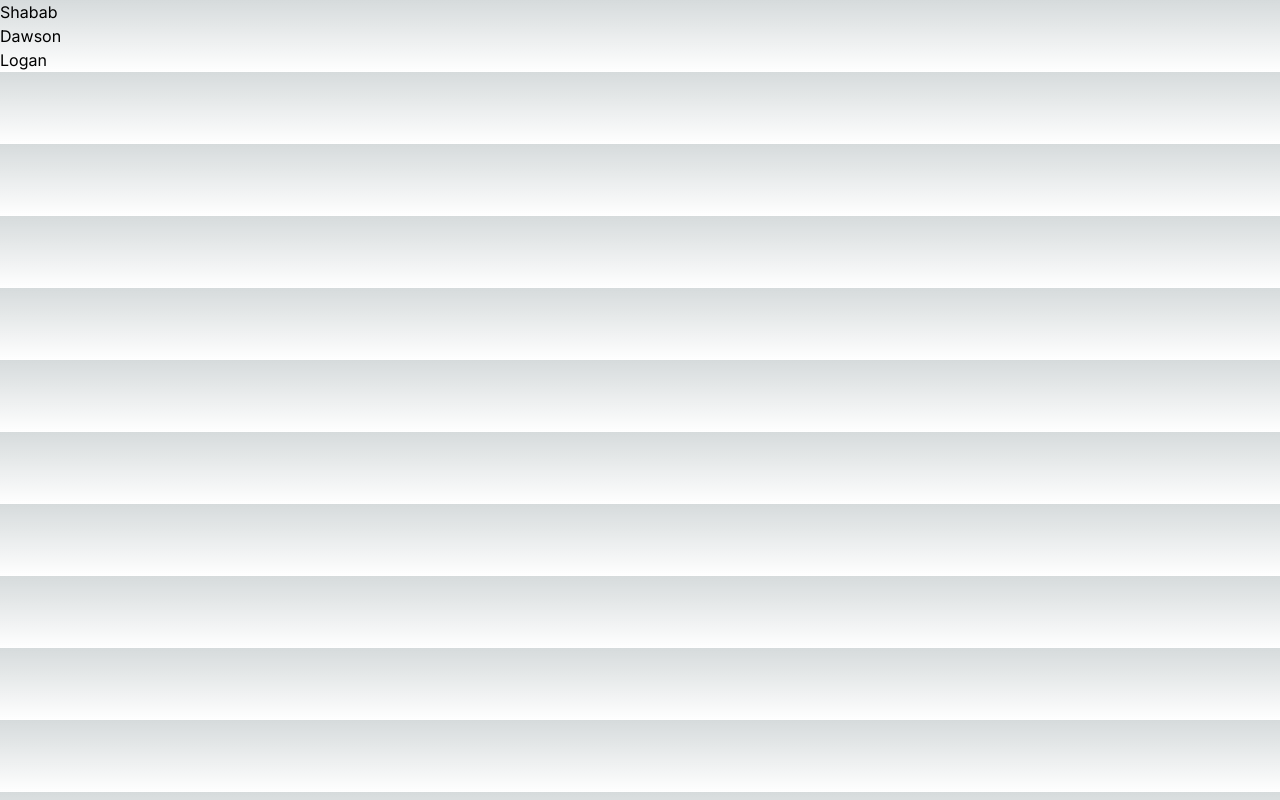
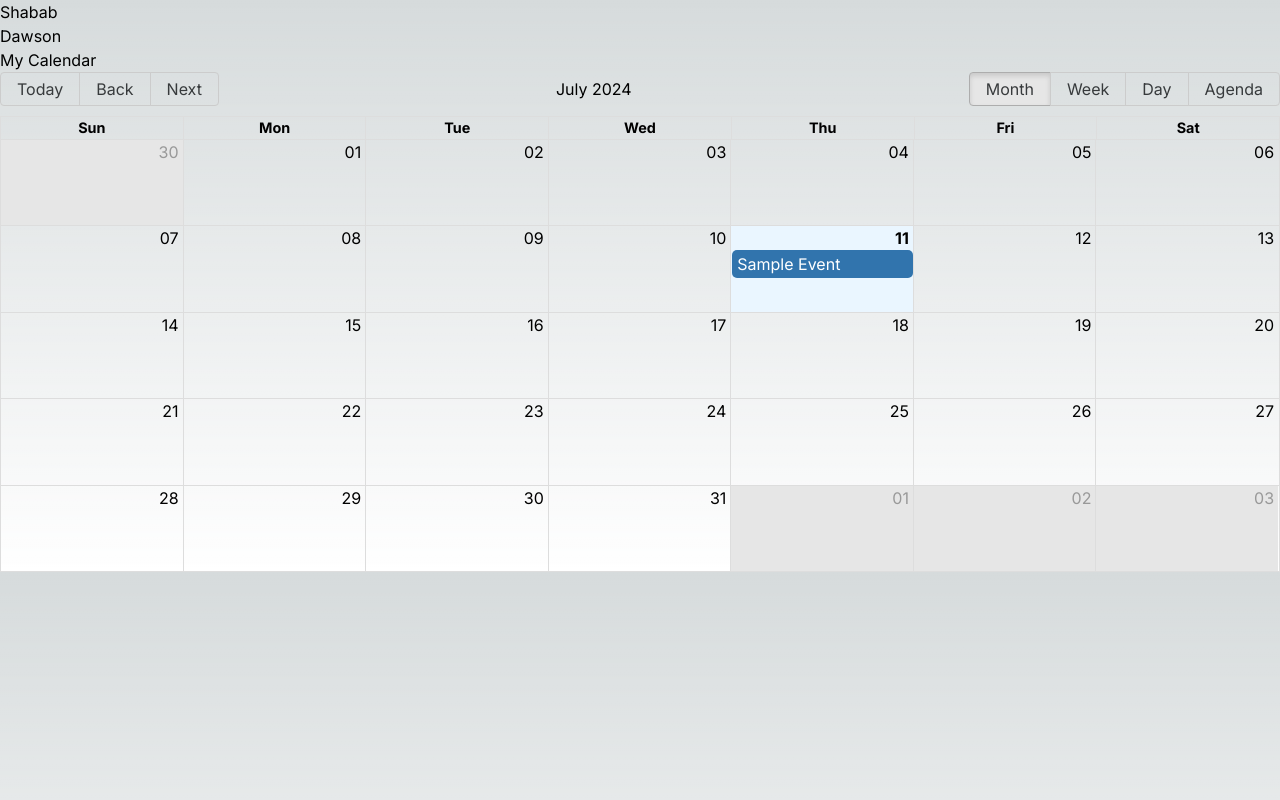
Before and after one commit to fossenier/codedex, a Next.js app in the folder codedex/: page / in a window 1280 px wide. Built offline with nearby package versions, Linux system fonts and the light colour scheme.

Commit message:
feat: add calendar

```diff
--- /dev/null
+++ b/codedex/app/components/Calendar.tsx
@@ -0,0 +1,27 @@
+import 'react-big-calendar/lib/css/react-big-calendar.css';
+
+import moment from 'moment';
+import React, { useEffect, useState } from 'react';
+import { Calendar, momentLocalizer } from 'react-big-calendar';
+
+const localizer = momentLocalizer(moment);
+
+interface MyCalendarProps {
+  events: Array<{ title: string; start: Date; end: Date }>;
+}
+
+const MyCalendar: React.FC<MyCalendarProps> = ({ events }) => {
+  return (
+    <div>
+      <Calendar
+        localizer={localizer}
+        events={events}
+        startAccessor="start"
+        endAccessor="end"
+        style={{ height: 500 }}
+      />
+    </div>
+  );
+};
+
+export default MyCalendar;
--- a/codedex/app/components/Logan.tsx
+++ b/codedex/app/components/Logan.tsx
@@ -1,9 +1,26 @@
-import React from 'react';
+import React, { useEffect, useState } from 'react';
 
-const Logan = () => {
+import MyCalendar from '../components/Calendar';
+
+const Index: React.FC = () => {
+  const [events, setEvents] = useState<Array<{ title: string; start: Date; end: Date }>>([]);
+
+  useEffect(() => {
+    setEvents([
+      {
+        title: 'Sample Event',
+        start: new Date(),
+        end: new Date(),
+      },
+    ]);
+  }, []);
+
   return (
-    <div>Logan</div>
-  )
-}
+    <div>
+      <h1>My Calendar</h1>
+      <MyCalendar events={events} />
+    </div>
+  );
+};
 
-export default Logan
+export default Index;
--- a/codedex/tsconfig.json
+++ b/codedex/tsconfig.json
@@ -20,7 +20,8 @@
     ],
     "paths": {
       "@/*": ["./*"]
-    }
+    },
+    "typeRoots": ["./node_modules/@types", "./src/types"]
   },
   "include": ["next-env.d.ts", "**/*.ts", "**/*.tsx", ".next/types/**/*.ts"],
   "exclude": ["node_modules"]
```
Also changed, not shown: codedex/package.json (+22 -0 lines), codedex/.eslintrc.json.
